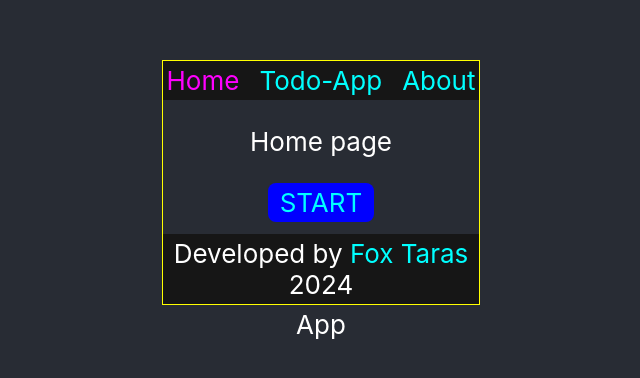
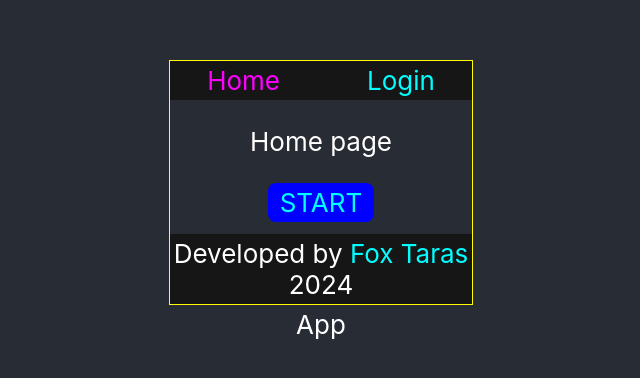
Before and after one commit to SergDv1962/todogenius, a React (Create React App) app: page / in a window 1280 px wide. Shown: the part 202-580 px from the top of the page, without its empty margins (319-959 px from the left). Built offline with nearby package versions, Linux system fonts and the light colour scheme.

Commit message:
add component login & turn on authcontext

```diff
--- a/src/App.js
+++ b/src/App.js
@@ -1,4 +1,4 @@
-import { Suspense } from "react";
+import { Suspense, useState } from "react";
 import { Route, Routes } from "react-router-dom";
 
 import { ROUTES } from "./utils/routes";
@@ -12,14 +12,22 @@ import Layout from "./layout/Layout";
 import NotFoundPages from "./pages/notfoundpages/NotFoundPages";
 
 import Loader from "./loaders/Loader";
+import Login from "./pages/login/Login";
+import { AuthContext } from "./context/AuthContext";
 
 function App() {
+  const [isAuthenticated, setIsAuthenticated] = useState(
+    !!localStorage.getItem("email")
+  );
+
   return (
     <div className="App">
       <div className="App-container">
-        <Suspense fallback={<Loader/>}>
+        <AuthContext.Provider value={{ isAuthenticated, setIsAuthenticated }}>
+          <Suspense fallback={<Loader />}>
             <Routes>
               <Route path="/" element={<Layout />}>
+                <Route path={ROUTES.LOGIN} element={<Login />} />
                 <Route index element={<Home />} />
                 <Route path={ROUTES.ABOUT} element={<About />} />
                 <Route path={ROUTES.TODOAPP} element={<AppTodo />} />
@@ -27,6 +35,7 @@ function App() {
               </Route>
             </Routes>
           </Suspense>
+        </AuthContext.Provider>
         App
       </div>
     </div>
--- a/src/layout/Layout.jsx
+++ b/src/layout/Layout.jsx
@@ -1,14 +1,30 @@
-import React from "react";
-import { NavLink, Outlet } from "react-router-dom";
+import React, { useContext } from "react";
+import { Link, NavLink, Outlet } from "react-router-dom";
+
 import { ROUTES } from "../utils/routes";
 
+import { AuthContext } from "../context/AuthContext";
+
 const Layout = () => {
+  const { isAuthenticated, setIsAuthenticated } = useContext(AuthContext);
+
   return (
     <div className="container-layout">
       <header>
         <NavLink to={ROUTES.HOME}>Home</NavLink>
-        <NavLink to={ROUTES.TODOAPP}>Todo-App</NavLink>
-        <NavLink to={ROUTES.ABOUT}>About</NavLink>
+        {isAuthenticated ? (
+          <>
+            <NavLink to={ROUTES.TODOAPP}>Todo-App</NavLink>
+            <NavLink to={ROUTES.ABOUT}>About</NavLink>
+            <Link to={ROUTES.LOGIN} onClick={() => {
+              setIsAuthenticated(false);
+              localStorage.removeItem('email');
+              }}>Log out</Link>
+          </>
+        ) : (
+          <NavLink to={ROUTES.LOGIN}>Login</NavLink>
+        )}
+
       </header>
       <main>
         <Outlet />
--- /dev/null
+++ b/src/pages/login/Login.jsx
@@ -0,0 +1,11 @@
+import React from 'react'
+
+const Login = () => {
+  return (
+    <div>
+      Login
+    </div>
+  )
+}
+
+export default Login
--- a/src/utils/routes.js
+++ b/src/utils/routes.js
@@ -2,4 +2,5 @@ export const ROUTES = {
    HOME: '/',
    ABOUT: '/about',
    TODOAPP: '/todoapp',
+   LOGIN: '/login',
 }
```
Lines whose indentation alone changed are shown as unchanged.
